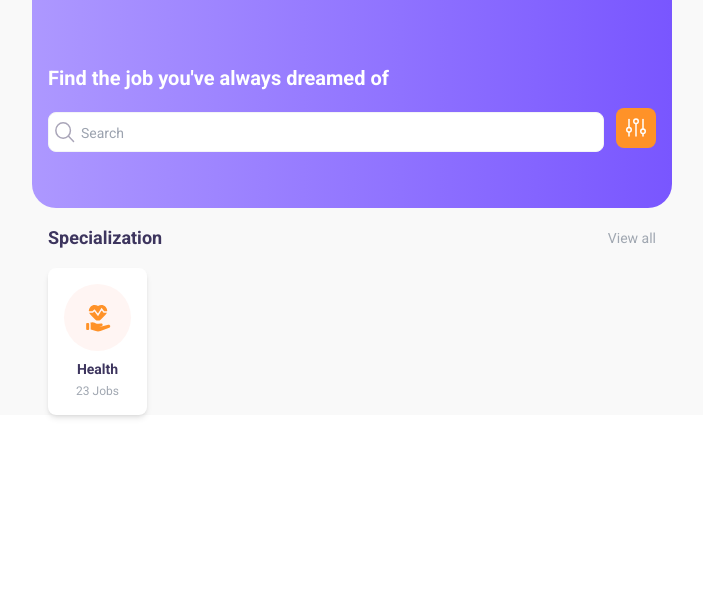
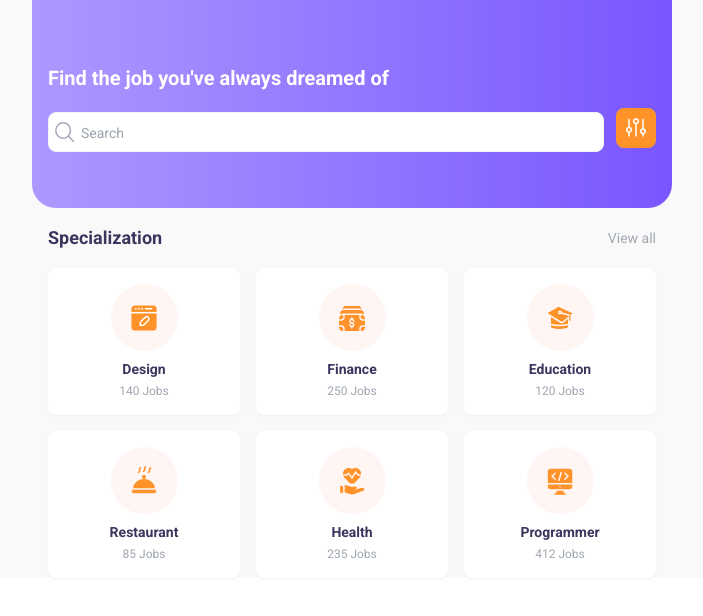
Before and after one commit to hbsoftco/job-finder-angular, an Angular app: page / in a window 1280 px wide. Shown: the top 616 px of the page, without its empty margins (288-991 px from the left). Built offline with nearby package versions, Linux system fonts and the light colour scheme.

Commit message:
Add fake data, add http module, and complete ngfor for showing categories

```diff
--- a/src/app/app.config.ts
+++ b/src/app/app.config.ts
@@ -3,9 +3,11 @@ import { provideRouter } from '@angular/router';
 
 import { routes } from './app.routes';
 import { provideServiceWorker } from '@angular/service-worker';
+import { provideHttpClient } from '@angular/common/http';
 
 export const appConfig: ApplicationConfig = {
   providers: [
+    provideHttpClient(),
     provideRouter(routes),
     provideServiceWorker('ngsw-worker.js', {
       enabled: !isDevMode(),
--- a/src/app/components/category-btn/category-btn.component.ts
+++ b/src/app/components/category-btn/category-btn.component.ts
@@ -6,10 +6,10 @@ import { Component, Input } from '@angular/core';
   standalone: true,
   imports: [CommonModule],
   template: `<button
-    class="rounded-lg bg-white p-4 group text-center shadow-md hover:bg-secondary transition-all duration-200"
+    class="rounded-lg w-full bg-white p-4 group text-center shadow-sm hover:bg-secondary transition-all duration-200"
   >
     <div
-      class="h-[67px] w-[67px] mb-2 text-center flex justify-center items-center rounded-full transition-all duration-200 bg-lightSecondary group-hover:bg-white"
+      class="h-[67px] w-[67px] m-auto mb-2 text-center flex justify-center items-center rounded-full transition-all duration-200 bg-lightSecondary group-hover:bg-white"
     >
       <img
         *ngIf="svg"
--- a/src/app/pages/home/home.component.html
+++ b/src/app/pages/home/home.component.html
@@ -22,12 +22,14 @@
       >
     </div>
 
-    <div class="">
-      <app-category-btn
-        svg="health"
-        title="Health"
-        [jobCount]="23"
-      ></app-category-btn>
+    <div class="grid grid-cols-2 md:grid-cols-3 gap-4">
+      <div class="col-span-1" *ngFor="let category of categories">
+        <app-category-btn
+          [svg]="category.svg"
+          [title]="category.title"
+          [jobCount]="category.jobCount"
+        ></app-category-btn>
+      </div>
     </div>
   </div>
 </div>
--- a/src/app/pages/home/home.component.ts
+++ b/src/app/pages/home/home.component.ts
@@ -4,6 +4,9 @@ import { SearchInputComponent } from '../../components/search-input/search-input
 import { ButtonComponent } from '../../components/button/button.component';
 import { RouterModule } from '@angular/router';
 import { CategoryBtnComponent } from '../../components/category-btn/category-btn.component';
+import { Category } from '../../shared/interfaces/Category';
+import { HomeService } from '../../services/home.service';
+import { CommonModule } from '@angular/common';
 
 @Component({
   selector: 'app-home',
@@ -14,8 +17,28 @@ import { CategoryBtnComponent } from '../../components/category-btn/category-btn
     ButtonComponent,
     CategoryBtnComponent,
     RouterModule,
+    CommonModule,
   ],
   templateUrl: './home.component.html',
   styleUrl: './home.component.scss',
 })
-export class HomeComponent {}
+export class HomeComponent {
+  categories: Category[] = [];
+
+  constructor(private homeService: HomeService) {}
+
+  ngOnInit(): void {
+    this.loadCategories();
+  }
+
+  loadCategories(): void {
+    this.homeService.getAllCategories().subscribe({
+      next: (data: Category[]) => {
+        this.categories = data;
+      },
+      error: (error) => {
+        console.error('Error fetching categories:', error);
+      },
+    });
+  }
+}
--- /dev/null
+++ b/src/app/services/home.service.ts
@@ -0,0 +1,23 @@
+import { HttpClient, HttpErrorResponse } from '@angular/common/http';
+import { Injectable } from '@angular/core';
+import { catchError, Observable, throwError } from 'rxjs';
+import { Category } from '../shared/interfaces/Category';
+import { environment } from '../../environments/environment';
+
+@Injectable({
+  providedIn: 'root',
+})
+export class HomeService {
+  constructor(private http: HttpClient) {}
+
+  getAllCategories(): Observable<Category[]> {
+    return this.http
+      .get<Category[]>(environment.baseUrl + 'fake-category-data.json')
+      .pipe(catchError(this.handleError));
+  }
+
+  private handleError(error: HttpErrorResponse): Observable<never> {
+    console.error('An error occurred:', error);
+    return throwError('Something went wrong; please try again later.');
+  }
+}
--- /dev/null
+++ b/src/app/shared/interfaces/Category.ts
@@ -0,0 +1,6 @@
+export interface Category {
+  id: number;
+  svg: string;
+  title: string;
+  jobCount: number;
+}
--- /dev/null
+++ b/src/assets/data/fake-category-data.json
@@ -0,0 +1,38 @@
+[
+  {
+    "id": 1,
+    "svg": "design",
+    "title": "Design",
+    "jobCount": 140
+  },
+  {
+    "id": 2,
+    "svg": "finance",
+    "title": "Finance",
+    "jobCount": 250
+  },
+  {
+    "id": 3,
+    "svg": "education",
+    "title": "Education",
+    "jobCount": 120
+  },
+  {
+    "id": 4,
+    "svg": "restaurant",
+    "title": "Restaurant",
+    "jobCount": 85
+  },
+  {
+    "id": 5,
+    "svg": "health",
+    "title": "Health",
+    "jobCount": 235
+  },
+  {
+    "id": 6,
+    "svg": "programmer",
+    "title": "Programmer",
+    "jobCount": 412
+  }
+]
--- a/src/environments/environment.ts
+++ b/src/environments/environment.ts
@@ -1,3 +1,4 @@
 export const environment = {
   production: false,
+  baseUrl: '/assets/data/',
 };
```
Also changed, not shown: 1 other file (tests, documents, lock files or other folders).
